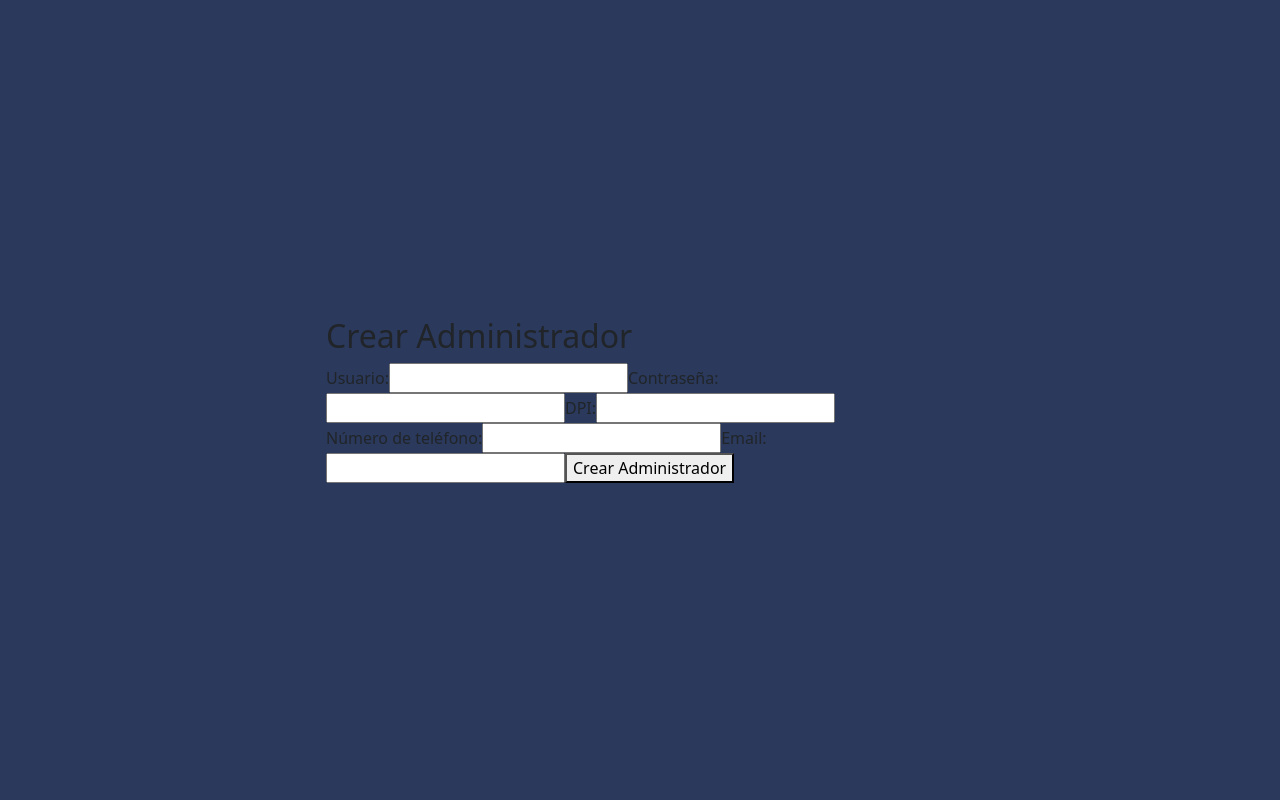
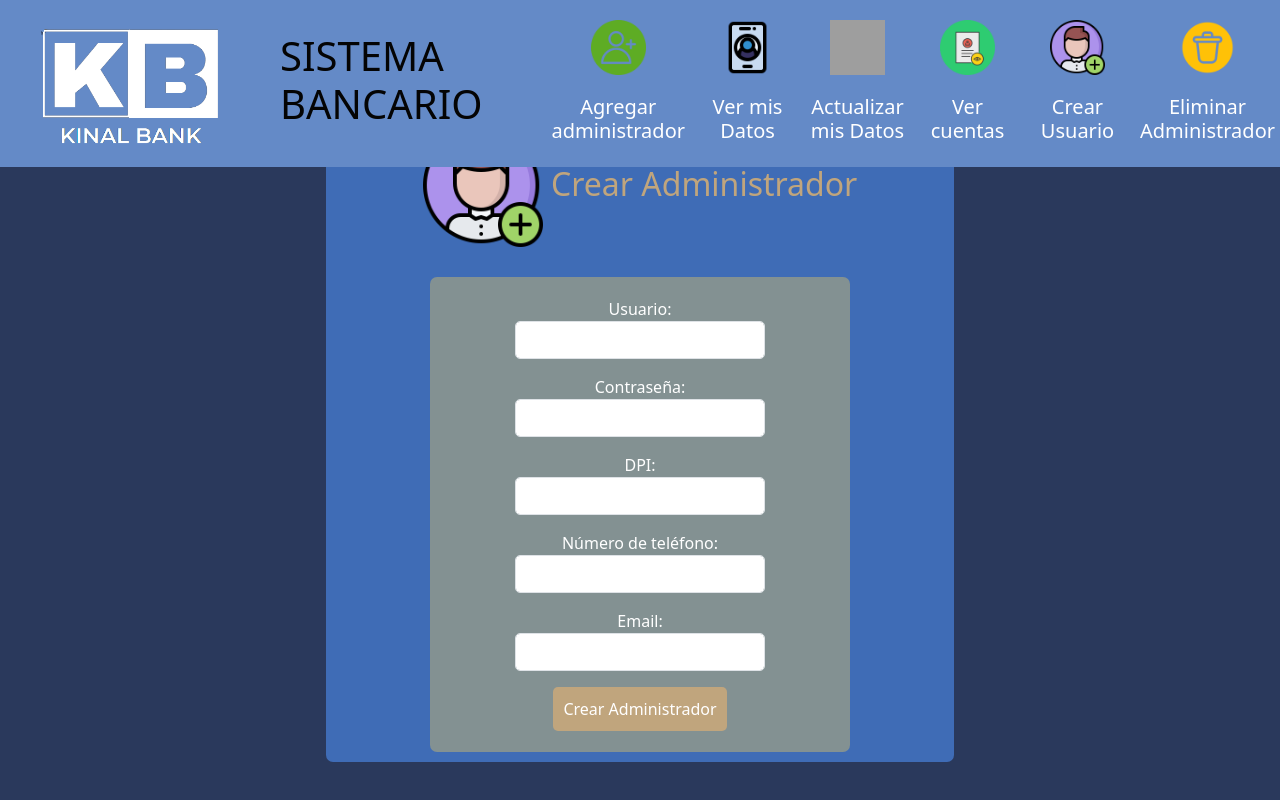
Before and after one commit to castro2004/sistema_bancario, a React (Vite) app in the folder Frontend/: page /createAdmin in a window 1280 px wide. Built offline with nearby package versions, Linux system fonts and the light colour scheme; grey boxes are pictures that could not be loaded.

Commit message:
Se agrego css al crear Administrador

```diff
--- a/Frontend/src/component-admin/CreateAdmin.jsx
+++ b/Frontend/src/component-admin/CreateAdmin.jsx
@@ -1,5 +1,18 @@
 import React, { useState } from 'react';
 import axios from 'axios';
+import { Link } from 'react-router-dom';
+// import '../component-admin/css/createAdmin.css';
+import agregarA from '../component-admin/img-admin/agregarAdmin.png';
+import viewdata_img from '../Components-user/img-user/view_data.png';
+import deleteA from '../component-admin/img-admin/eliminarUsuario.png';
+import actualizarA from '../component-admin/img-admin/actualizarUsuario.png';
+import viewC from '../component-admin/img-admin/verCuentas.png';
+import agregarU from '../component-admin/img-admin/agregar-usuario.png';
+import banco from '../Components-user/img-user/banco.png';
+import img1 from '../Components-user/img-user/RL.jpg';
+import img2 from '../Components-user/img-user/AT.jpg';
+import img3 from '../Components-user/img-user/EP.jpg';
+import CU from '../component-admin/img-admin/agregar-usuario.png';
 
 const CreateAdmin = () => {
   const [user, setUser] = useState('');
@@ -60,26 +73,172 @@ const CreateAdmin = () => {
 
   return (
     <div>
-      <h2>Crear Administrador</h2>
-      {errorMsg && <p>{errorMsg}</p>}
-      <form onSubmit={handleSubmit}>
-        <label htmlFor="user">Usuario:</label>
-        <input type="text" id="user" value={user} onChange={handleUserChange} required />
-
-        <label htmlFor="password">Contraseña:</label>
-        <input type="password" id="password" value={password} onChange={handlePasswordChange} required />
-
-        <label htmlFor="dpi">DPI:</label>
-        <input type="text" id="dpi" value={dpi} onChange={handleDpiChange} required />
-
-        <label htmlFor="cellPhone">Número de teléfono:</label>
-        <input type="text" id="cellPhone" value={cellPhone} onChange={handleCellPhoneChange} required />
-
-        <label htmlFor="email">Email:</label>
-        <input type="email" id="email" value={email} onChange={handleEmailChange} required />
-
-        <button type="submit">Crear Administrador</button>
-      </form>
+      <div>
+      <div className='navbar-container'>
+      <nav className="horizontal-navbar">
+      <img src={banco} alt="Banco" width={200} className="navbar-item" style={{marginLeft:"30px"}}/>
+      <h1 style={{color: " #040404  "}}>SISTEMA BANCARIO</h1>
+      <ul className="navbar-items">
+          <li className="navbar-item">
+          </li>
+          <li className="navbar-item navbar-item-right">
+            <Link to="/createAdmin" className="navbar-link">
+              <div className="menu-item">
+                <img className='menu-img' src={agregarA} alt="Button" />
+                <h1 className='smaller-text'>Agregar administrador</h1>
+              </div>
+            </Link>
+          </li>
+          <li className="navbar-item navbar-item-right">
+            <Link to="/viewData-admin" className="navbar-link">
+              <div className="menu-item">
+                <img className='menu-img' src={viewdata_img} alt="Button" />
+                <h1 className='smaller-text'>Ver mis Datos</h1>
+              </div>
+            </Link>
+          </li>
+          <li className="navbar-item navbar-item-right">
+            <Link to='/update-admin' className="navbar-link">
+              <div className="menu-item">
+                <img className="menu-img" src={actualizarA} alt="Button" />
+                <h1 className='smaller-text'>Actualizar mis Datos</h1>
+              </div>
+            </Link>
+          </li>
+          <li className="navbar-item navbar-item-right">
+            <Link to="/admin/accounts" className="navbar-link">
+              <div className="menu-item">
+                <img className="menu-img" src={viewC} alt="Button" />
+                <h1 className='smaller-text'>Ver cuentas</h1>
+              </div>
+            </Link>
+          </li>
+          <li className="navbar-item navbar-item-right">
+            <Link to="/create-user" className="navbar-link">
+              <div className="menu-item">
+                <img className="menu-img" src={agregarU} alt="Button" />
+                <h1 className='smaller-text'>Crear Usuario</h1>
+              </div>
+            </Link>
+          </li>
+          <li className="navbar-item navbar-item-right">
+            <Link to="/delete-admin" className="navbar-link">
+              <div className="menu-item">
+                <img className="menu-img" src={deleteA} alt="Button" />
+                <h1 className='smaller-text'>Eliminar Administrador</h1>
+              </div>
+            </Link>
+          </li>
+        </ul>
+      </nav>
+    </div>
+      </div>
+    <div style={{ backgroundColor: '#3f6cb6', padding: '10px', borderRadius: '7px', color: '#ffffff' }}>
+      <div style={{ backgroundColor: '#2c3c5c', padding: '10px', borderRadius: '7px', marginBottom: '20px' }}>
+        <h2 style={{ margin: 0, color: '#ffffff' }}>Sistema de Administración</h2>
+      </div>
+      <center>
+        <h2 style={{ marginBottom: '10px', color: '#c0a57d' }}>
+          <img src={CU} width={120} alt="Agregar Usuario" /> Crear Administrador
+        </h2>
+        {errorMsg && <p>{errorMsg}</p>}
+        <div
+          className="card-body"
+          style={{ backgroundColor: '#839192', width: '420px', height: '475px', marginTop: '30px', paddingTop: "20px", borderRadius: "7px"}}
+        >
+          <form onSubmit={handleSubmit}>
+            <div className="create-admin-input-group">
+              <label htmlFor="user" style={{ color: ' ' }}>
+                Usuario:
+              </label>
+              <input
+                type="text"
+                id="user"
+                value={user}
+                onChange={handleUserChange}
+                required
+                className="form-control"
+                style={{ backgroundColor: ' ', color: 'black', borderRadius: '5px', width: '250px' }}
+              />
+            </div>
+            <ul />
+            <div className="create-admin-input-group">
+              <label htmlFor="password" style={{ color: ' ' }}>
+                Contraseña:
+              </label>
+              <input
+                type="password"
+                id="password"
+                value={password}
+                onChange={handlePasswordChange}
+                required
+                className="form-control"
+                style={{ backgroundColor: ' ', color: 'black', borderRadius: '5px', width: '250px' }}
+              />
+            </div>
+            <ul />
+            <div className="create-admin-input-group">
+              <label htmlFor="dpi" style={{ color: ' ' }}>
+                DPI:
+              </label>
+              <input
+                type="text"
+                id="dpi"
+                value={dpi}
+                onChange={handleDpiChange}
+                required
+                className="form-control"
+                style={{ backgroundColor: ' ', color: 'black', borderRadius: '5px', width: '250px' }}
+              />
+            </div>
+            <ul />
+            <div className="create-admin-input-group">
+              <label htmlFor="cellPhone" style={{ color: ' ' }}>
+                Número de teléfono:
+              </label>
+              <input
+                type="text"
+                id="cellPhone"
+                value={cellPhone}
+                onChange={handleCellPhoneChange}
+                required
+                className="form-control"
+                style={{ backgroundColor: ' ', color: 'black', borderRadius: '5px', width: '250px' }}
+              />
+            </div>
+            <ul />
+            <div className="create-admin-input-group">
+              <label htmlFor="email" style={{ color: '' }}>
+                Email:
+              </label>
+              <input
+                type="email"
+                id="email"
+                value={email}
+                onChange={handleEmailChange}
+                required
+                className="form-control"
+                style={{ backgroundColor: '', color: 'black', borderRadius: '5px', width: '250px' }}
+              />
+            </div>
+            <ul />
+            <button
+              type="submit"
+              style={{
+                backgroundColor: '#c0a57d',
+                color: '#ffffff',
+                padding: '10px',
+                border: 'none',
+                borderRadius: '5px',
+                marginTop: '0px',
+              }}
+            >
+              Crear Administrador
+            </button>
+          </form>
+        </div>
+      </center>
+    </div>
     </div>
   );
 };
--- a/Frontend/src/component-admin/css/createAdmin.css
+++ b/Frontend/src/component-admin/css/createAdmin.css
@@ -1,4 +1,4 @@
-* {
+/* * {
   margin: 0;
  	padding: 0;
 }
@@ -13,4 +13,4 @@
   font-family: "aclonica";
   font-size: 120px;
   color: orange;
-  }
+} */
```
Lines whose indentation alone changed are shown as unchanged.
